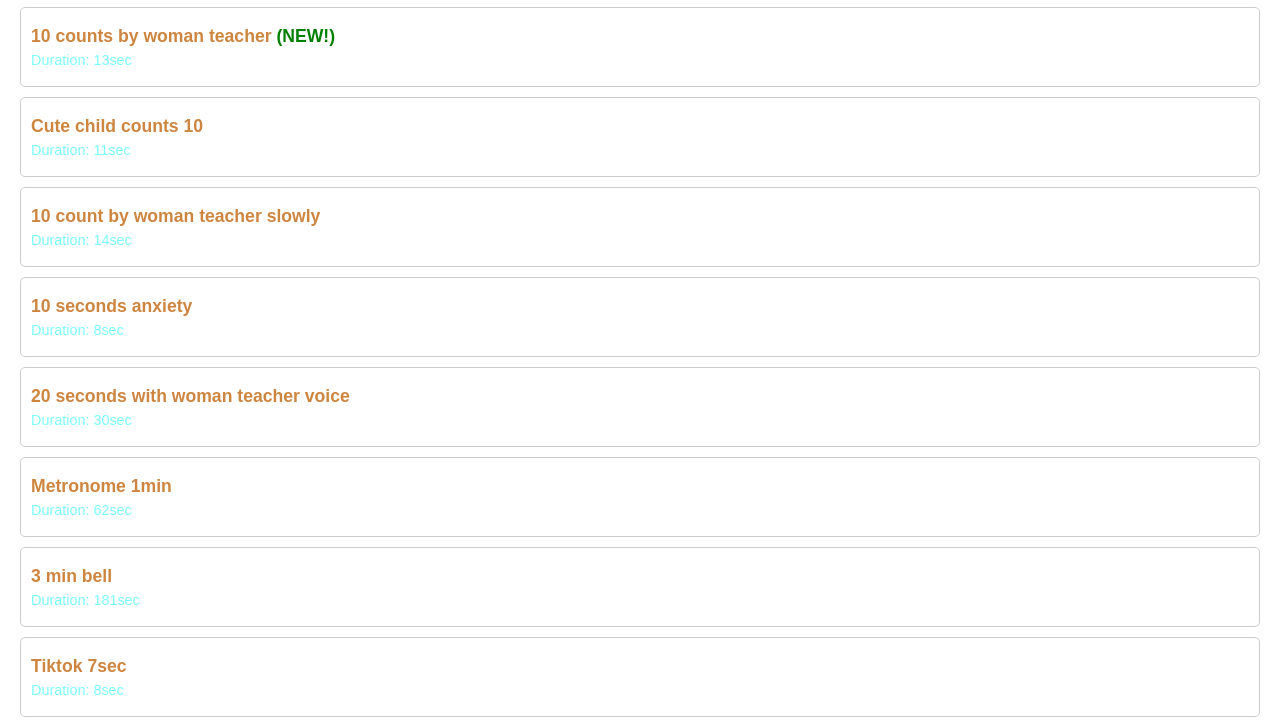
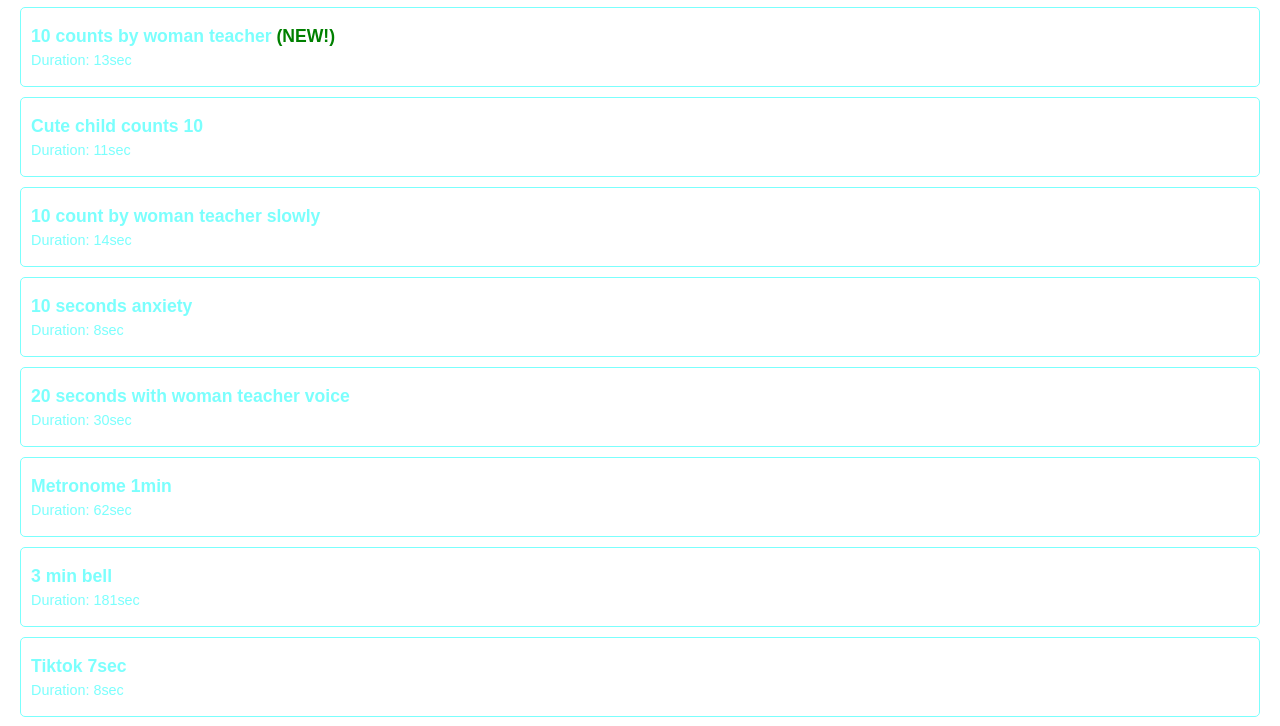
Before and after one commit to niasomatic/htmlaudio, a plain HTML site: page index.html in a window 1280 px wide. Shown: the part 73-799 px from the top of the page. Drawn offline with Linux system fonts and the light colour scheme.

```diff
--- a/script.js
+++ b/script.js
@@ -20,7 +20,7 @@ const audioData = {
       "id": 2,
       "mp3": "/htmlaudio/audio/10countwomanteacher.mp3", // Corrected path
       "title": "10 count by woman teacher slowly",
-      "price": 0,
+
       "choice": false,
       "duration": ["14sec"]
     },
@@ -36,7 +36,7 @@ const audioData = {
       "id": 4,
       "mp3": "/htmlaudio/audio/20sec.mp3", // Corrected path
       "title": "20 seconds with woman teacher voice",
-      "price": 0,
+
       "choice": true,
       "duration": ["30sec"]
     },
@@ -44,7 +44,7 @@ const audioData = {
       "id": 5,
       "mp3": "/htmlaudio/audio/metronome1min.mp3", // Corrected path
       "title": "Metronome 1min",
-      "price": 0,
+
       "choice": false,
       "duration": ["62sec"]
     },
@@ -52,7 +52,7 @@ const audioData = {
       "id": 6,
       "mp3": "/htmlaudio/audio/3minbell.mp3", // Corrected path
       "title": "3 min bell",
-      "price": 0,
+
       "choice": true,
       "duration": ["181sec"]
     },
@@ -60,7 +60,7 @@ const audioData = {
       "id": 7,
       "mp3": "/htmlaudio/audio/tiktok7sec.mp3", // Corrected path
       "title": "Tiktok 7sec",
-      "price": 0,
+
       "choice": false,
       "duration": ["8sec"]
     },
@@ -68,7 +68,7 @@ const audioData = {
       "id": 8,
       "mp3": "/htmlaudio/audio/analog1min.mp3", // Corrected path
       "title": "Analog clock 1min",
-      "price": 0,
+
       "choice": true,
       "duration": ["61sec"]
     },
@@ -76,7 +76,7 @@ const audioData = {
       "id": 9,
       "mp3": "/htmlaudio/audio/10secdrum.mp3", // Corrected path
       "title": "10 seconds drum",
-      "price": 0,
+
       "choice": false,
       "new": true,
       "duration": ["8sec"]
@@ -85,7 +85,6 @@ const audioData = {
       "id": 10,
       "mp3": "/htmlaudio/audio/piano-20sec.mp3", // Corrected path
       "title": "Piano 20sec",
-      "price": 19900,
       "choice": true,
       "new": false,
       "duration": ["20sec"]
@@ -94,7 +93,7 @@ const audioData = {
       "id": 11,
       "mp3": "/htmlaudio/audio/meditation-2min23sec.mp3", // Corrected path
       "title": "Meditation",
-      "price": 0,
+
       "choice": true,
       "new": true,
       "duration": ["142sec"]
--- a/style.css
+++ b/style.css
@@ -1,6 +1,6 @@
-body { font-family: sans-serif; margin: 20px; color: peru; }
+body { font-family: sans-serif; margin: 20px; color: plum; }
 .audio-item {
-    border: 1px solid #ccc;
+    border: 1px solid #7bfffd;
     padding: 10px;
     margin-bottom: 10px;
     border-radius: 5px;
@@ -8,7 +8,8 @@ body { font-family: sans-serif; margin: 20px; color: peru; }
     align-items: center;
     gap: 15px;
     align-items: center;
+    color: #7bfffd;
 }
 .audio-item h3 { margin: 0; font-size: 1.1em; }
 .audio-item p { margin: 5px 0 0; font-size: 0.9em; color: #7bfffd; }
-.audio-player audio { width: 100%; max-width: 300px; }
+.audio-player audio { width: 100%; max-width: 300px; color: #7bfffd; }
```
Also changed, not shown: 1 other file.
